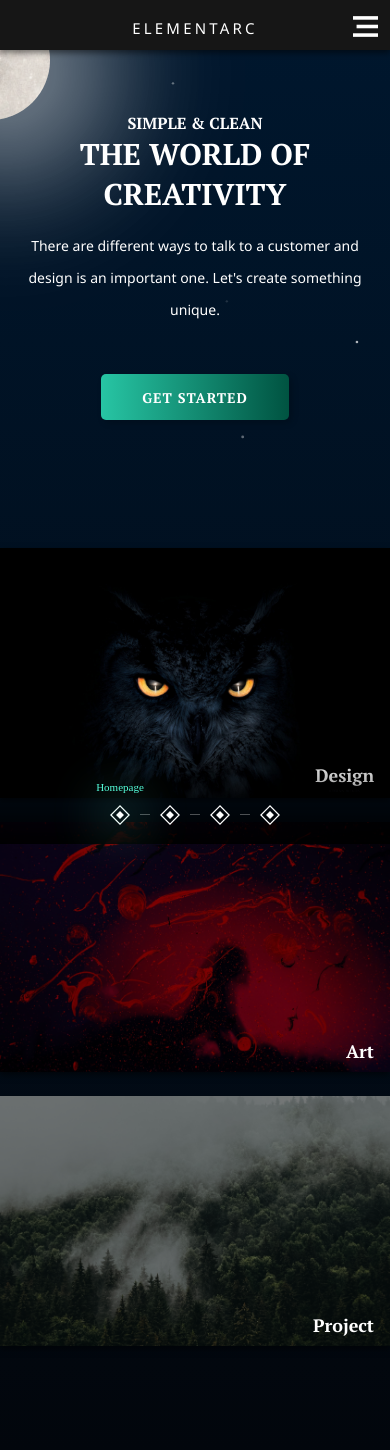
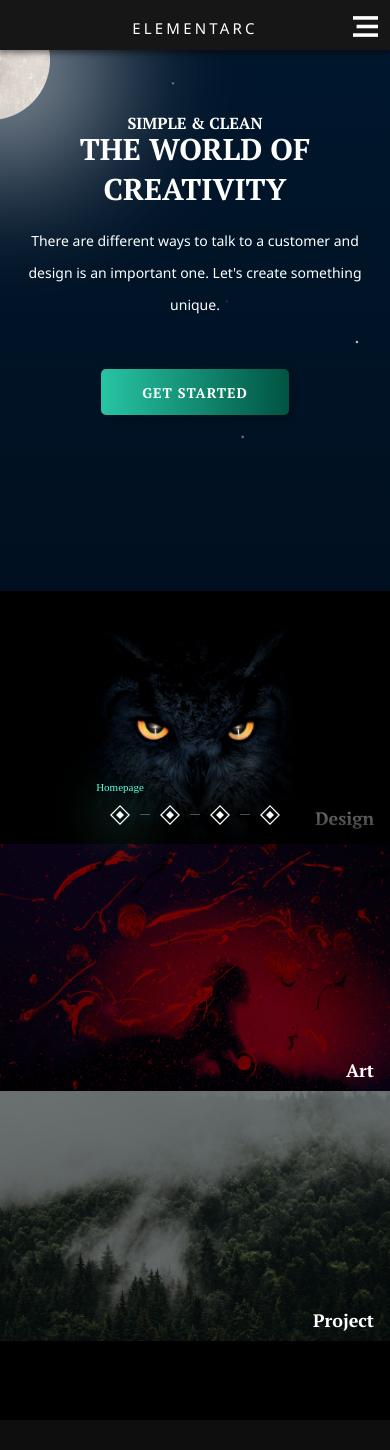
Before and after one commit to Elementarc/Portfolio, a React (Create React App) app: page /home in a window 390 px wide. After the commit the page ends 1420 px from the top, so only its background shows below. Built offline with nearby package versions, Linux system fonts and the light colour scheme.

Commit message:
Design improvements to homepage

```diff
--- a/src/components/DesignPageComponents/styleSheets/hytaleDesign.scss
+++ b/src/components/DesignPageComponents/styleSheets/hytaleDesign.scss
@@ -46,7 +46,7 @@
         display: flex;
         justify-content: center;
         align-items: center;
-        margin-top: 4rem;
+        margin-top: 2rem;
         height: 100%;
         max-height: 360px;
         width: 100%;
@@ -110,7 +110,7 @@
 
     .designPageButtonContainer{
         pointer-events: none;
-        margin-top: 4.5rem;
+        margin-top: 3rem;
         z-index: 0;
         width: 100%;
         display: flex;
--- a/src/components/HomepageComponents/HomeContent.tsx
+++ b/src/components/HomepageComponents/HomeContent.tsx
@@ -107,6 +107,7 @@ const HomeContent = (props: any) => {
                 <motion.div className="content">
                     <motion.div animate={{opacity: 1, y: 0, transition: {duration: 0.5, delay: 0.5}}} initial={{opacity: 0, y: -20}} >
                         <h1>{"SIMPLE & CLEAN"}</h1>
+                        <br className="lineBreak" />
                         <h2>THE WORLD OF CREATIVITY</h2>
                         <motion.span initial={{opacity: 0}} animate={{opacity: 1,transition: {duration: 1, delay:0.8}}}>
                             <motion.span initial={{opacity: 0}} animate={{opacity: 1, transition: {delay: 1}}} className="underlineIcon"></motion.span>
@@ -125,7 +126,6 @@ const HomeContent = (props: any) => {
 
                 <motion.div  className="homepageMenuContainer">
                     <motion.div initial={{opacity: 0, scale: 0.2, x: 200, y: -200}} animate={{opacity: 1, scale: 1, x: 0, y:0, transition: {duration: 1.4, delay: 2, type: 'spring'}}} exit={{y: 200, opacity: 0, transition: {duration: 1}}} className="homepageMenu">
-
                         <div className="item item1">
                             <span className="bottomBorder"/>
                             <div className="item1Background"></div>
@@ -136,7 +136,6 @@ const HomeContent = (props: any) => {
                                 <Link to="/design">SEE DESIGNS</Link>
                             </div>
                         </div>
-
                         <div className="item item2">
                             <div className="imageBlur"/>
                             <span className="bottomBorder"/>
@@ -148,7 +147,6 @@ const HomeContent = (props: any) => {
                                 <Link to="/design">SEE ART-WORK</Link>
                             </div>
                         </div>
-
                         <div className="item item3">
                             <div className="imageBlur"/>
                             <span className="bottomBorder"/>
@@ -164,6 +162,7 @@ const HomeContent = (props: any) => {
                     </motion.div>
                 </motion.div>
 
+                <div className="bottomBackground"/>
             </motion.div>
         );
     }
--- a/src/components/HomepageComponents/styleSheets/homeContent.scss
+++ b/src/components/HomepageComponents/styleSheets/homeContent.scss
@@ -9,27 +9,33 @@
     top: 0;
     color: white;
     width: 100%;
+    max-height: 1350px;
     height: 100vh;
     overflow-y: scroll;
     pointer-events: visible;
     z-index: 2;
     .content{
+        position: absolute;
+        height: 100%;
         padding-top: 16rem;
         width: 100%;
-        padding-left: 18rem;
+        padding-left: 17%;
         z-index: 0;
         pointer-events: none;
         h1{
+            display: inline-block;
             font-family: "PT Serif";
             font-size: 20px;
             margin: 0rem 0 0rem 0rem;
             pointer-events: visible;
         }
         h2{
+            display: inline-block;
             font-family: "PT Serif";
             font-size: 39px;
-            margin: -0.4rem 0 0rem 0;
+            margin: -0.5rem 0 0rem 0;
             pointer-events: visible;
+
         }
         span{
             position: absolute;
@@ -100,10 +106,10 @@
             padding-bottom: 6rem;
             z-index: -1;
             top: 12rem;
-            left: 38%;
-            width: 45%;
+            right: 17%;
+            width: 40%;
             min-width: 550px;
-            max-width: 900px;
+            max-width: 800px;
             .item1{
                 position: relative;
                 box-shadow: 0px 3px 6px 0px rgba(0, 0, 0, 0.512);
@@ -139,7 +145,7 @@
                         font-family: "Noto Sans";
                         line-height: 1.5rem;
                         direction: rtl;
-                        width: 40%;
+                        width: 50%;
                         margin-top: 0.7rem;
                         margin-right: 1rem;
                         font-size: 16px;
@@ -310,7 +316,7 @@
                         font-family: "Noto Sans";
                         line-height: 1.5rem;
                         direction: rtl;
-                        width: 50%;
+                        width: 60%;
                         margin-top: 0.7rem;
                         margin-right: 1rem;
                         font-size: 16px;
@@ -360,7 +366,7 @@
     .homeContent{
         .homepageMenuContainer{
             .homepageMenu{
-                left: 46%;
+                right: 18%;
                 width: 40%;
 
                 .item1{
@@ -402,11 +408,12 @@
         pointer-events: visible;
         z-index: 2;
         .content{
+            position: relative;
             display: flex;
             justify-content: center;
             align-items: center;
             flex-direction: column;
-            padding-top: 10rem;
+            padding-top: 12rem;
             width: 65%;
             padding-left: unset;
             h1{
@@ -467,6 +474,9 @@
             button:hover{
                 cursor: pointer;
             }
+            .lineBreak{
+                display: none;
+            }
         }
         .homepageMenuContainer{
             width: 100%;
@@ -479,10 +489,6 @@
                 left: 0;
                 width: 60%;
                 max-width: unset;
-
-                .item1{
-
-                }
             }
         }
 
@@ -500,6 +506,7 @@
         width: 100%;
         height: 100%;
         pointer-events: visible;
+        max-height: unset;
         z-index: 2;
         .content{
             display: flex;
@@ -508,6 +515,7 @@
             align-items: center;
             padding: 0;
             padding-top: 3rem;
+            height: auto;
             width: 100%;
             max-width: 100vw;
             margin: 0;
@@ -526,6 +534,8 @@
                 font-family: "PT Serif";
                 font-size: 30px;
                 margin: 0;
+                margin-top: -0.3rem;
+
                 padding: 0rem 1rem;
             }
             span{
@@ -575,12 +585,13 @@
             }
         }
         .homepageMenuContainer{
+            margin-top: 8rem;
             width: 100vw;
             display: flex;
             justify-content: center;
             .homepageMenu{
                 z-index: 10;
-                top: 8rem;
+                top: 3rem;
                 width: 100%;
                 padding: unset;
                 flex-direction: row;
@@ -590,7 +601,7 @@
                 }
                 .item1{
                     height: 250px;
-                    margin-bottom: 1.5rem;
+                    margin-bottom: 0;
                     .item1Content{
                         h1{
                             font-size: 18px;
@@ -609,7 +620,7 @@
                     height: 250px;
                     width: 100%;
                     margin: unset;
-                    margin-bottom: 1.5rem;
+                    margin-bottom: 0rem;
                     .item2Content{
                         h1{
                             font-size: 18px;
@@ -644,7 +655,11 @@
                 }
             }
         }
-
+        .bottomBackground{
+            height: 100%;
+            width: 100vw;
+            background-color: #000000;
+        }
     }
 }
 /*END--Content Style--END*/
--- a/src/components/styleSheets/homepage.scss
+++ b/src/components/styleSheets/homepage.scss
@@ -29,7 +29,7 @@ html{
         opacity: 0;
         top: 0;
         height: 100vh;
-        min-height: 1450px;
+        min-height: 1420px;
         width: 100%;
         max-height: unset;
         overflow: hidden;
```
